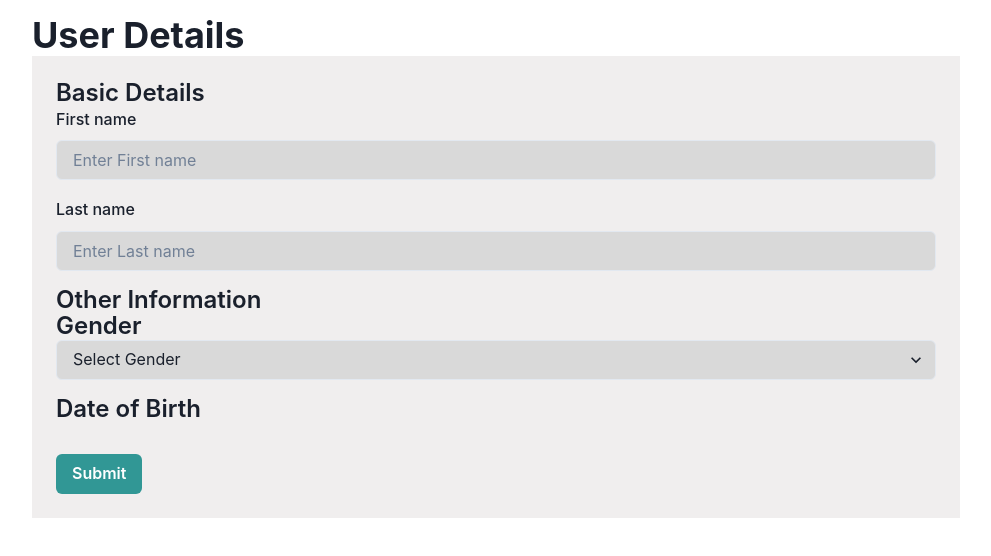
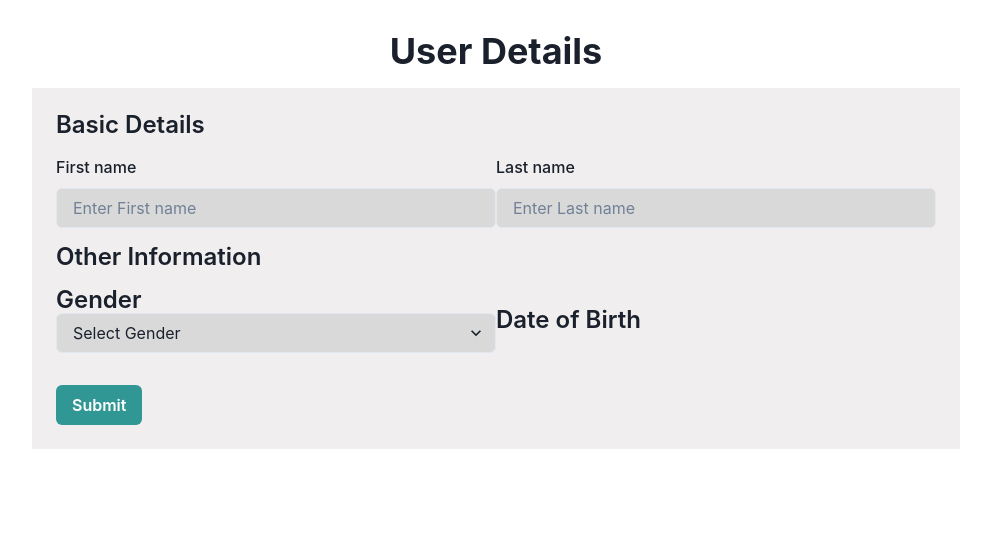
Before and after one commit to zeenat-abedin/react-typescript-form, a React (Create React App) app: page / in a window 1280 px wide. Shown: the top 556 px of the page, without its empty margins (144-1135 px from the left). Built offline with nearby package versions, Linux system fonts and the light colour scheme.

Commit message:
Update form labels and add a date of birth field

```diff
--- a/src/App.tsx
+++ b/src/App.tsx
@@ -7,7 +7,7 @@ function App() {
   return (
     <ChakraProvider theme={theme}>
       <Box p={4} maxW="960px" mx="auto" >
-        <Box textStyle='h1'>User Details</Box>
+        <Box textStyle='h1' m={4} textAlign="center">User Details</Box>
         <Box textStyle='h2' bg='#F0EEEE' p={6}>
         <HookForm />
         </Box>
--- a/src/components/HookForm.tsx
+++ b/src/components/HookForm.tsx
@@ -5,11 +5,13 @@ import {
   FormControl,
   Input,
   Button,
-  Select
+  Select,
+  Flex,
 } from '@chakra-ui/react'
 
 interface FormValues {
-  name: string,
+  firstName: string,
+  lastName: string,
   email: string,
   phone: string,
   dob: string,
@@ -34,37 +36,41 @@ interface FormValues {
 
   return (
     <form onSubmit={handleSubmit(onSubmit)}>
+
       <h1>Basic Details</h1>
-      <FormControl isInvalid={errors.name ? true : undefined} mb="4" >
-        <FormLabel htmlFor='name'>First name</FormLabel>
+      <Flex direction="row" alignItems="center" justifyContent="space-between" mt={4}>
+      <FormControl isInvalid={errors.firstName ? true : undefined} mb="4" >
+        <FormLabel htmlFor='firstName'>First name</FormLabel>
         <Input
-          id='name'
+          id='firstName'
           placeholder='Enter First name'
-          {...register('name', {
+          {...register('firstName', {
             required: 'First name is required',
             minLength: { value: 4, message: 'Minimum length should be 4' },
           })}
           bg='#D9D9D9'
         />
-        <FormErrorMessage>{errors.name && errors.name.message}</FormErrorMessage>
+        <FormErrorMessage>{errors.firstName && errors.firstName.message}</FormErrorMessage>
       </FormControl>
 
-      <FormControl isInvalid={errors.name ? true : undefined} mb="4">
-        <FormLabel htmlFor='name'>Last name</FormLabel>
+      <FormControl isInvalid={errors.lastName ? true : undefined} mb="4">
+        <FormLabel htmlFor='lastName'>Last name</FormLabel>
         <Input
-          id='name'
+          id='lastName'
           placeholder='Enter Last name'
-          {...register('name', {
+          {...register('lastName', {
             required: 'Last name is required',
             minLength: { value: 4, message: 'Minimum length should be 4' },
           })}
           bg='#D9D9D9'
         />
-        <FormErrorMessage>{errors.name && errors.name.message}</FormErrorMessage>
+        <FormErrorMessage>{errors.lastName && errors.lastName.message}</FormErrorMessage>
       </FormControl>
+      </Flex>
 
       <h1>Other Information</h1>
 
+    <Flex direction="row" alignItems="center" justifyContent="space-between" mt={4}>
       <FormControl isInvalid={!!errors.gender} mb="4">
       <h2>Gender</h2>
       <Select placeholder='Select Gender' bg='#D9D9D9'>
@@ -75,10 +81,10 @@ interface FormValues {
       </FormControl>
 
 
-      <FormControl id='age' mb="4" >
-      <h2>Date of Birth</h2>
+      <FormControl id='dob' mb="4" >
+        <h2>Date of Birth</h2>
       </FormControl>
-
+      </Flex>
 
       <Button mt={4} colorScheme='teal' isLoading={isSubmitting} type='submit'>
         Submit
```
